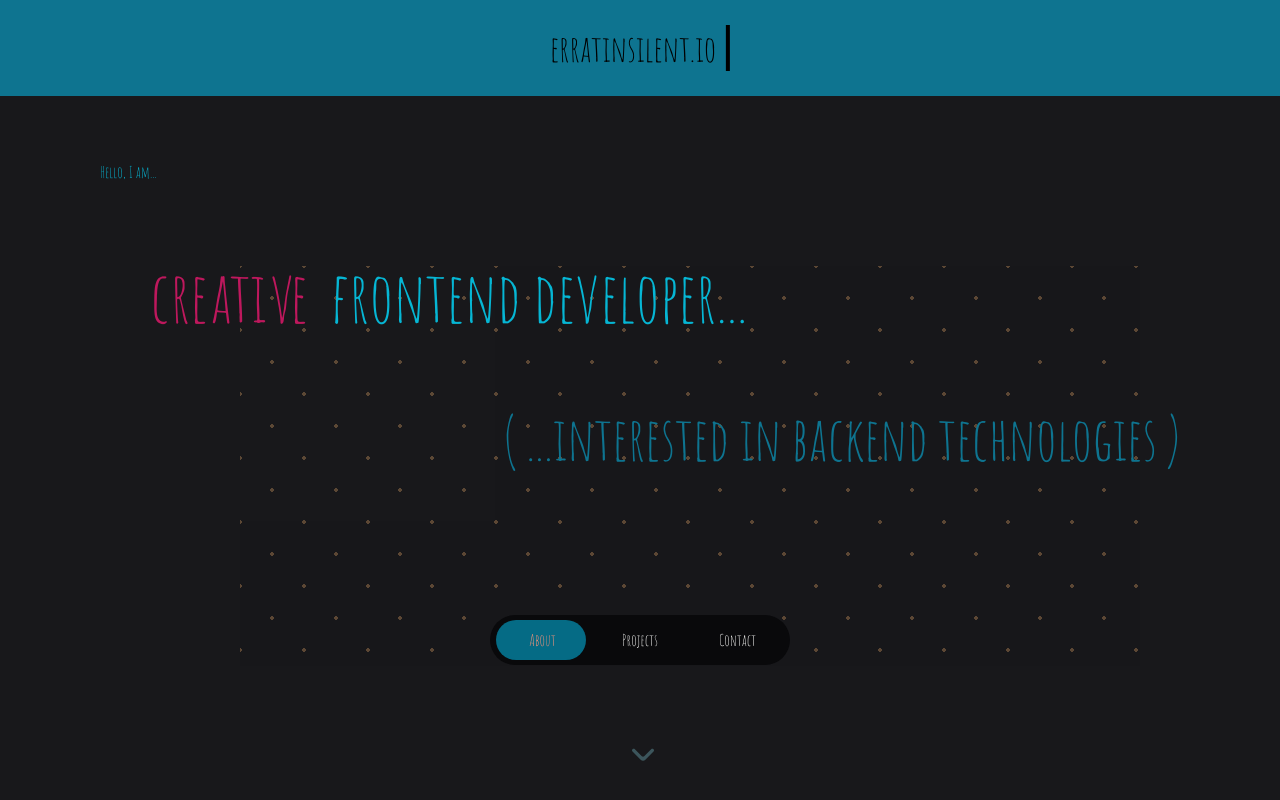
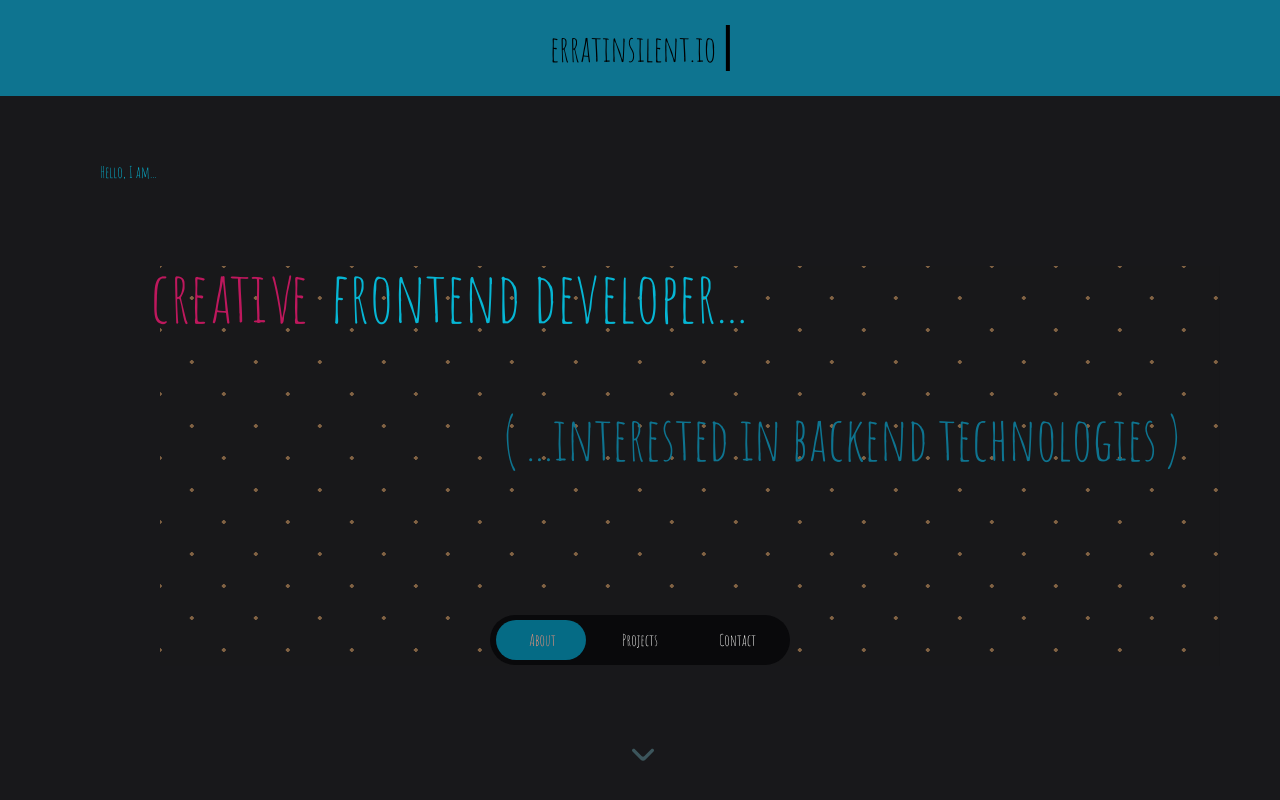
Before and after one commit to erratinsilentio/portfolio, a Vue app in the folder client/: page / in a window 1280 px wide. Shown: the top 800 px of the page. Built offline with nearby package versions, Linux system fonts and the light colour scheme.

Commit message:
added animation on about page

```diff
--- a/client/src/pages/About.vue
+++ b/client/src/pages/About.vue
@@ -186,7 +186,7 @@ const scrollToElement = () => {
     background-image: radial-gradient(#fdba74 1.6px, transparent 1.6px), radial-gradient(#fdba74 1.6px, #18181b 1.6px);
     background-size: 64px 64px;
     background-position: 0 0, 32px 32px;
-    animation: blink_slow 5s infinite;
+    animation: blink_slow 20s infinite;
 }
 
 .arrow-btn {
@@ -364,14 +364,17 @@ const scrollToElement = () => {
 @keyframes blink_slow {
 
     0% {
+        width: 900px;
         opacity: 0.3
     }
 
     50% {
+        width: 1100px;
         opacity: 0.5
     }
 
     100% {
+        width: 900px;
         opacity: 0.3
     }
 }
```
